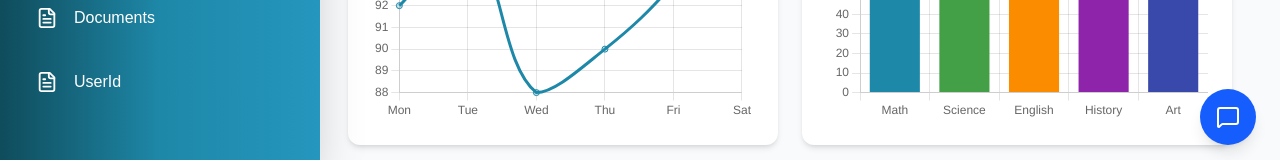
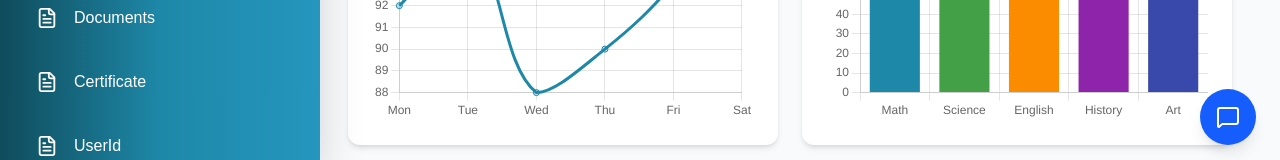
Before and after one commit to Faiyyaz25003/classbuzz-user, a Next.js app: page /home in a window 1280 px wide. Shown: the part 631-791 px from the top of the page. Built offline with nearby package versions, Linux system fonts and the light colour scheme; no server answers.

Commit message:
certificate

```diff
--- /dev/null
+++ b/src/Components/Certificate/Certificate.jsx
@@ -0,0 +1,11 @@
+import React from "react";
+
+function Certificate() {
+  return (
+    <div>
+
+    </div>
+  );
+}
+
+export default Certificate;
--- a/src/Components/Home/Home.jsx
+++ b/src/Components/Home/Home.jsx
@@ -14,6 +14,7 @@ import Fees from "../Fees/Fees";
 import Schedule from "../Schedule/Schedule";
 import Event from "../Event/Event";
 import Courses from "../Courses/Courses";
+import Certificate from "../Certificate/Certificate";
 
 export default function Home() {
   const [currentView, setCurrentView] = useState("dashboard");
@@ -38,6 +39,8 @@ export default function Home() {
         return <Courses />;
       case "documents":
         return <Documents />;
+      case "certificate":
+        return <Certificate />;
       case "userId":
         return <UserId />;
       default:
--- a/src/Components/Sidebar/Sidebar.jsx
+++ b/src/Components/Sidebar/Sidebar.jsx
@@ -38,6 +38,7 @@ export default function Sidebar({ currentView, setCurrentView }) {
     { id: "record", name: "Recorded Lecture", icon: FileText },
     { id: "courses", name: "Courses", icon: FileText },
     { id: "documents", name: "Documents", icon: FileText },
+    { id: "certificate", name: "Certificate", icon: FileText },
     { id: "userId", name: "UserId", icon: FileText },
   ];
 
```
